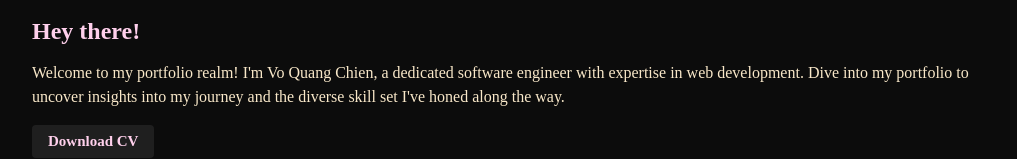
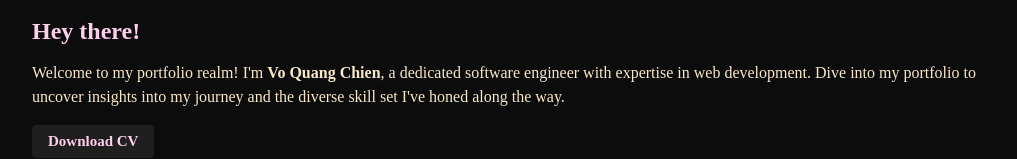
Before and after one commit to 2giosangmitom/2giosangmitom.github.io, a Vue app: page / in a window 1280 px wide. Shown: the part 134-293 px from the top of the page, without its empty margins (16-1033 px from the left). Built offline with nearby package versions, Linux system fonts and the light colour scheme.

Commit message:
chore: update content

```diff
--- a/src/components/TheIntro.vue
+++ b/src/components/TheIntro.vue
@@ -10,10 +10,10 @@
     </div>
     <h1 class="section-title">Hey there!</h1>
     <p>
-      Welcome to my portfolio realm! I'm Vo Quang Chien, a dedicated software
-      engineer with expertise in web development. Dive into my portfolio to
-      uncover insights into my journey and the diverse skill set I've honed
-      along the way.
+      Welcome to my portfolio realm! I'm <strong>Vo Quang Chien</strong>, a
+      dedicated software engineer with expertise in web development. Dive into
+      my portfolio to uncover insights into my journey and the diverse skill set
+      I've honed along the way.
     </p>
     <a href="/cv.pdf" target="_blank" rel="noopener noreferrer">Download CV</a>
   </section>
```
Also changed, not shown: 1 other file (tests, documents, lock files or other folders).
